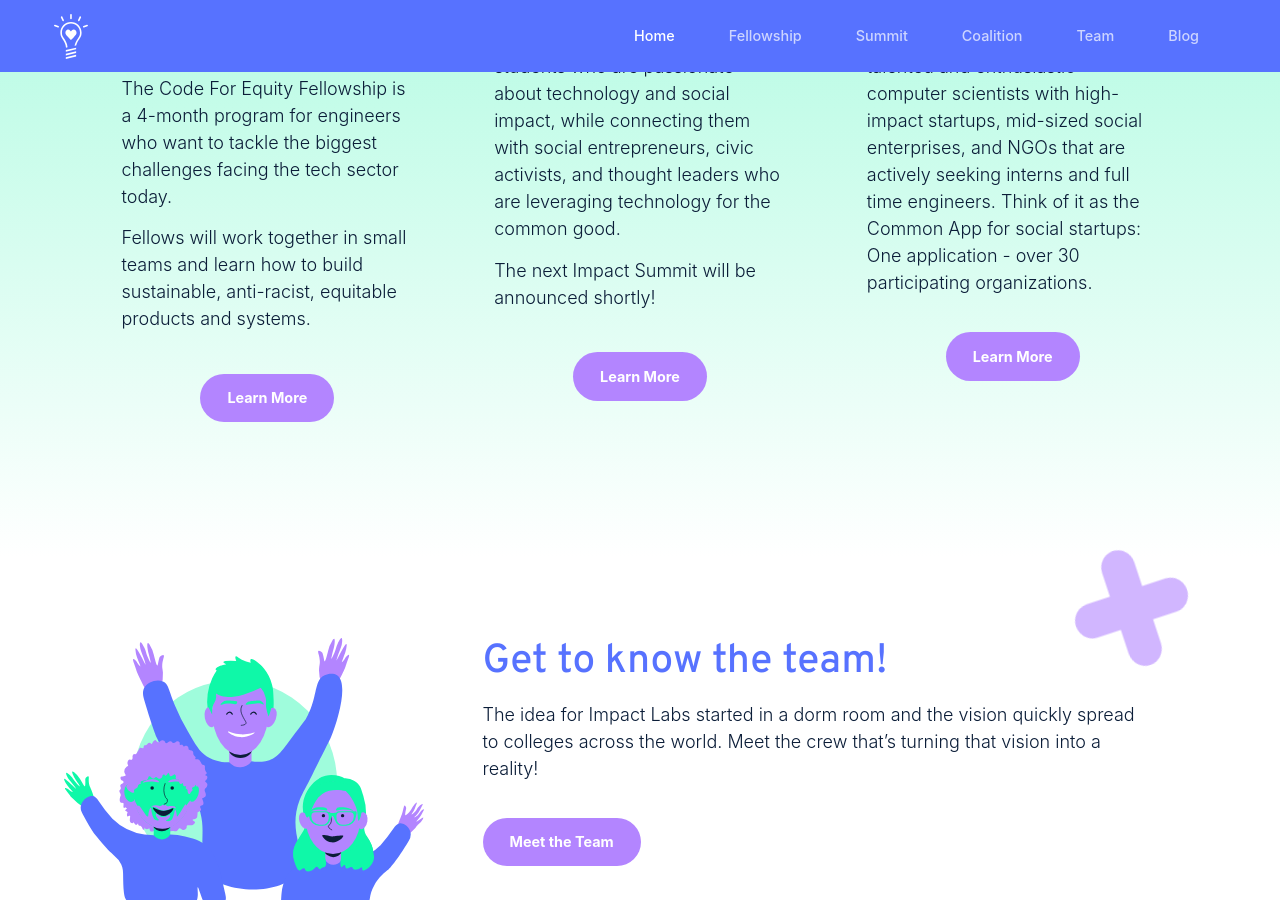
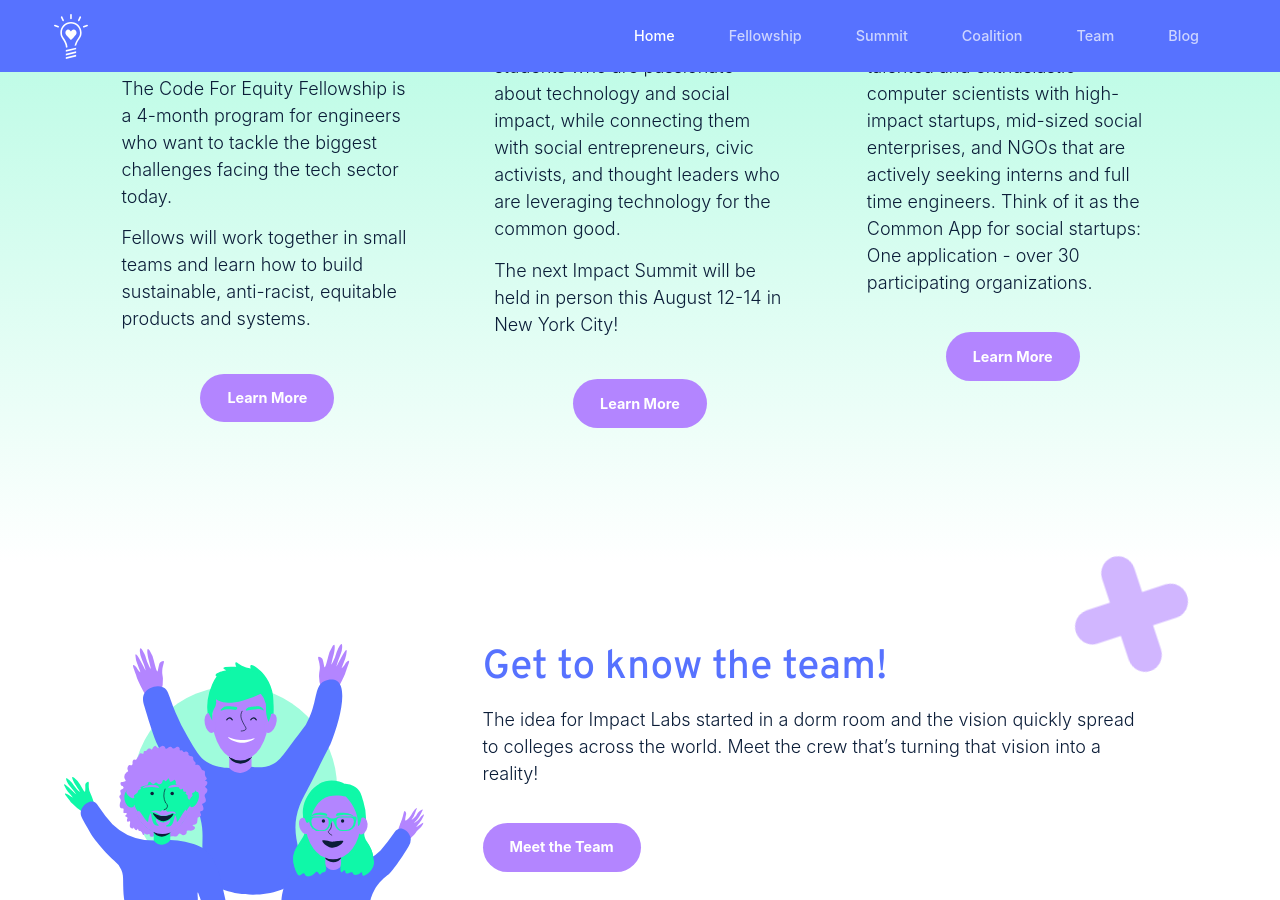
Before and after one commit to impact-labs/impact-labs.github.io, a Jekyll site: the page built from pages/home.html, in a window 1280 px wide and 900 px high, scrolled down 2259 px. Built offline with Jekyll 4.4.1, drawn with Linux system fonts in a browser that asks for light colours.

Commit message:
Update home.html

```diff
--- a/pages/home.html
+++ b/pages/home.html
@@ -88,7 +88,7 @@
 					The Impact Summit unites students who are passionate about technology and social impact, while connecting them with social entrepreneurs, civic activists, and thought leaders who are leveraging technology for the common good.
 				</p>
 				<p>
-					The next Impact Summit will be announced shortly!
+					The next Impact Summit will be held in person this August 12-14 in New York City!
 				</p>
 				<br/>
 				<div class="text-md-center">
```
